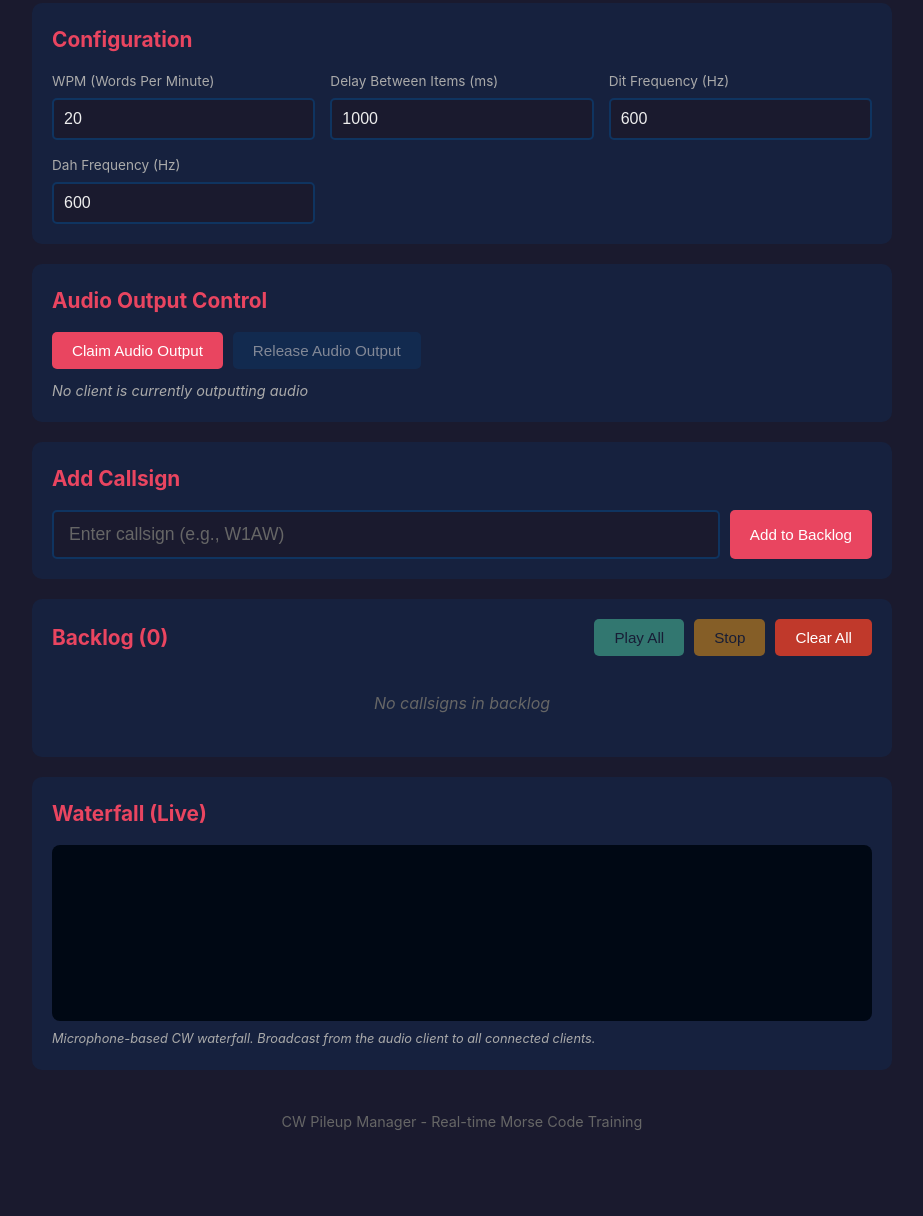
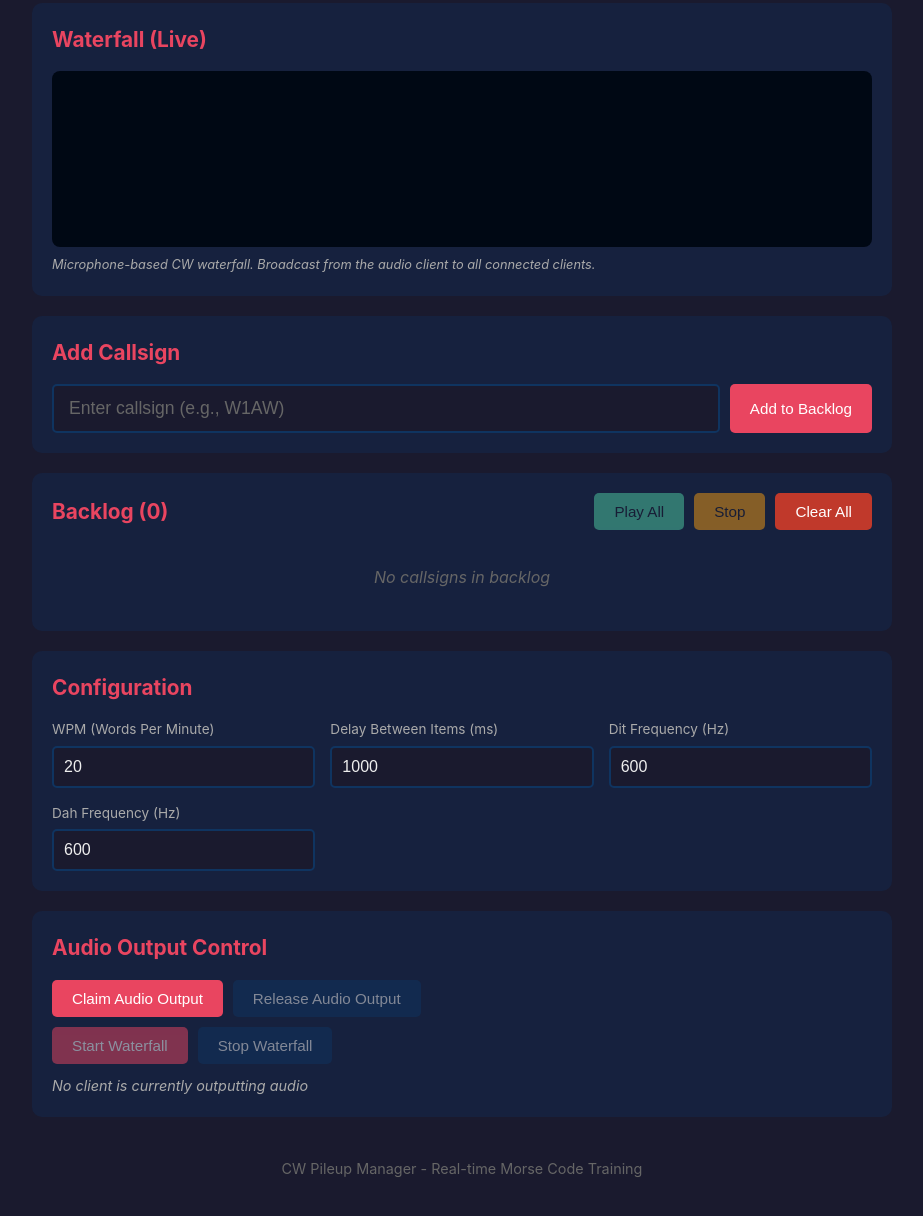
Before and after one commit to notepid/cwexp, a website: page public/index.html in a window 1280 px wide. Shown: the part 236-1452 px from the top of the page, without its empty margins (178-1101 px from the left). Before the commit the page ends 1409 px from the top, so only its background shows below. Drawn offline with Linux system fonts and the light colour scheme.

Commit message:
Reorganized the layout and added start/stop waterfall buttons to the main tab

```diff
--- a/public/app.js
+++ b/public/app.js
@@ -135,7 +135,7 @@ let embeddedWaterfallCanvas = null;
 let embeddedWaterfallCtx = null;
 let lastWaterfallSendTime = 0;
 let lastWaterfallDrawTime = 0;
-const WATERFALL_FRAME_INTERVAL = 50; // ms, ~20 FPS
+const WATERFALL_FRAME_INTERVAL = 5; // ms, ~200 FPS
 const WATERFALL_SEND_INTERVAL = WATERFALL_FRAME_INTERVAL; // keep send rate in sync with draw rate
 const WATERFALL_DOWNSAMPLED_BINS = 128;
 const WATERFALL_MAX_FREQ_HZ = 4000; // Limit visible / transmitted band to ~4 kHz
@@ -169,6 +169,8 @@ const waterfallView = document.getElementById('waterfallView');
 const embeddedWaterfallSection = document.getElementById('embeddedWaterfallSection');
 const startWaterfallBtn = document.getElementById('startWaterfallBtn');
 const stopWaterfallBtn = document.getElementById('stopWaterfallBtn');
+const startWaterfallBtnEmbedded = document.getElementById('startWaterfallBtnEmbedded');
+const stopWaterfallBtnEmbedded = document.getElementById('stopWaterfallBtnEmbedded');
 const waterfallStatus = document.getElementById('waterfallStatus');
 
 // Canvas references (assigned during init)
@@ -329,7 +331,7 @@ function updateAudioButtons() {
 
 // Update waterfall controls based on audio client state and running status
 function updateWaterfallControls() {
-  if (!startWaterfallBtn || !stopWaterfallBtn || !waterfallStatus) return;
+  if (!waterfallStatus) return;
 
   // Always show the waterfall section (even for non-audio clients receiving broadcast)
   if (embeddedWaterfallSection) {
@@ -337,14 +339,25 @@ function updateWaterfallControls() {
     embeddedWaterfallSection.style.opacity = '1';
   }
 
+  // Helper function to update button states
+  const updateButtons = (startBtn, stopBtn) => {
+    if (!startBtn || !stopBtn) return;
+    if (!isAudioClient) {
+      startBtn.disabled = true;
+      stopBtn.disabled = true;
+    } else {
+      startBtn.disabled = waterfallRunning;
+      stopBtn.disabled = !waterfallRunning;
+    }
+  };
+
+  // Update both sets of buttons (waterfall view and embedded in audio control)
+  updateButtons(startWaterfallBtn, stopWaterfallBtn);
+  updateButtons(startWaterfallBtnEmbedded, stopWaterfallBtnEmbedded);
+
   if (!isAudioClient) {
-    startWaterfallBtn.disabled = true;
-    stopWaterfallBtn.disabled = true;
     waterfallStatus.textContent = 'Viewing waterfall from audio client. Only the audio client can control it.';
   } else {
-    startWaterfallBtn.disabled = waterfallRunning;
-    stopWaterfallBtn.disabled = !waterfallRunning;
-
     if (waterfallRunning) {
       waterfallStatus.textContent = 'Waterfall running. Broadcasting to all clients.';
     } else if (!micStream) {
@@ -582,10 +595,6 @@ function drawColumnOnCanvas(ctx, canvas, bins) {
     column.data[idx + 1] = color.g;
     column.data[idx + 2] = color.b;
     column.data[idx + 3] = 255;
-  }
-
-  if (Math.random() < 0.05) { // Log occasionally to avoid spam
-    console.log('Sample bins being drawn:', sampleBins);
   }
 
   ctx.putImageData(column, width - 1, 0);
@@ -911,7 +920,7 @@ function setupEventListeners() {
     });
   }
 
-  // Waterfall controls
+  // Waterfall controls (waterfall view tab)
   if (startWaterfallBtn) {
     startWaterfallBtn.addEventListener('click', () => {
       startWaterfall();
@@ -920,6 +929,19 @@ function setupEventListeners() {
 
   if (stopWaterfallBtn) {
     stopWaterfallBtn.addEventListener('click', () => {
+      stopWaterfall();
+    });
+  }
+
+  // Waterfall controls (embedded in audio control section)
+  if (startWaterfallBtnEmbedded) {
+    startWaterfallBtnEmbedded.addEventListener('click', () => {
+      startWaterfall();
+    });
+  }
+
+  if (stopWaterfallBtnEmbedded) {
+    stopWaterfallBtnEmbedded.addEventListener('click', () => {
       stopWaterfall();
     });
   }
--- a/public/index.html
+++ b/public/index.html
@@ -1,29 +1,36 @@
 <!DOCTYPE html>
 <html lang="en">
+
 <head>
     <meta charset="UTF-8">
     <meta name="viewport" content="width=device-width, initial-scale=1.0">
     <title>CW Pileup Manager</title>
     <link rel="stylesheet" href="style.css">
 </head>
+
 <body>
     <div class="container">
         <header>
             <h1>CW Pileup Manager</h1>
             <div class="status-bar" role="status" aria-label="System status indicators">
                 <span class="status-label" id="connectionStatusLabel" hidden>Connection Status:</span>
-                <span id="connectionStatus" class="status disconnected" aria-labelledby="connectionStatusLabel" aria-label="Connection status">Disconnected</span>
+                <span id="connectionStatus" class="status disconnected" aria-labelledby="connectionStatusLabel"
+                    aria-label="Connection status">Disconnected</span>
                 <span class="status-label" id="clientCountLabel" hidden>Client Count:</span>
-                <span id="clientCount" aria-labelledby="clientCountLabel" aria-label="Number of connected clients">Clients: 0</span>
+                <span id="clientCount" aria-labelledby="clientCountLabel"
+                    aria-label="Number of connected clients">Clients: 0</span>
                 <span class="status-label" id="audioStatusLabel" hidden>Audio Status:</span>
-                <span id="audioStatus" class="audio-status" aria-labelledby="audioStatusLabel" aria-label="Audio client status">Audio: None</span>
+                <span id="audioStatus" class="audio-status" aria-labelledby="audioStatusLabel"
+                    aria-label="Audio client status">Audio: None</span>
             </div>
 
             <div class="view-tabs" role="tablist" aria-label="View selection">
-                <button id="managerViewTab" class="view-tab active" role="tab" aria-selected="true" aria-controls="managerView">
+                <button id="managerViewTab" class="view-tab active" role="tab" aria-selected="true"
+                    aria-controls="managerView">
                     Manager
                 </button>
-                <button id="waterfallViewTab" class="view-tab" role="tab" aria-selected="false" aria-controls="waterfallView">
+                <button id="waterfallViewTab" class="view-tab" role="tab" aria-selected="false"
+                    aria-controls="waterfallView">
                     Waterfall
                 </button>
             </div>
@@ -31,6 +38,47 @@
 
         <main>
             <div id="managerView" class="view-panel active" role="tabpanel" aria-labelledby="managerViewTab">
+                <section class="waterfall-embed" id="embeddedWaterfallSection" aria-hidden="false">
+                    <h2>Waterfall (Live)</h2>
+                    <div class="waterfall-embed-inner">
+                        <canvas id="embeddedWaterfallCanvas"></canvas>
+                    </div>
+                    <p class="waterfall-note">
+                        Microphone-based CW waterfall. Broadcast from the audio client to all connected clients.
+                    </p>
+                </section>
+
+                <section class="input-section">
+                    <h2>Add Callsign</h2>
+                    <form id="callsignForm">
+                        <input type="text" id="callsignInput" placeholder="Enter callsign (e.g., W1AW)"
+                            pattern="[A-Za-z0-9/]+" maxlength="20" autocomplete="off">
+                        <button type="submit" class="btn btn-primary">Add to Backlog</button>
+                    </form>
+                </section>
+
+                <section class="backlog-section">
+                    <div class="backlog-header">
+                        <h2>Backlog (<span id="backlogCount">0</span>)</h2>
+                        <div class="backlog-actions">
+                            <button id="playAllBtn" class="btn btn-success" disabled>Play All</button>
+                            <button id="stopBtn" class="btn btn-warning" disabled>Stop</button>
+                            <button id="clearBacklogBtn" class="btn btn-danger">Clear All</button>
+                        </div>
+                    </div>
+                    <div id="backlogList" class="backlog-list">
+                        <p class="empty-message">No callsigns in backlog</p>
+                    </div>
+                </section>
+
+                <section class="now-playing" id="nowPlayingSection" style="display: none;" aria-live="polite"
+                    role="status">
+                    <h2>Now Playing</h2>
+                    <div id="nowPlayingCallsign" class="now-playing-callsign"></div>
+                    <div id="nowPlayingMorse" class="now-playing-morse"></div>
+                </section>
+
+
                 <section class="config-panel">
                     <h2>Configuration</h2>
                     <div class="config-grid">
@@ -59,53 +107,22 @@
                         <button id="claimAudioBtn" class="btn btn-primary">Claim Audio Output</button>
                         <button id="releaseAudioBtn" class="btn btn-secondary" disabled>Release Audio Output</button>
                     </div>
+                    <div class="audio-buttons" style="margin-top: 10px;">
+                        <button id="startWaterfallBtnEmbedded" class="btn btn-primary" disabled>Start Waterfall</button>
+                        <button id="stopWaterfallBtnEmbedded" class="btn btn-secondary" disabled>Stop Waterfall</button>
+                    </div>
                     <p id="audioInfo" class="audio-info">No client is currently outputting audio</p>
                 </section>
 
-            <section class="input-section">
-                <h2>Add Callsign</h2>
-                <form id="callsignForm">
-                    <input type="text" id="callsignInput" placeholder="Enter callsign (e.g., W1AW)"
-                           pattern="[A-Za-z0-9/]+" maxlength="20" autocomplete="off">
-                    <button type="submit" class="btn btn-primary">Add to Backlog</button>
-                </form>
-            </section>
 
-            <section class="backlog-section">
-                <div class="backlog-header">
-                    <h2>Backlog (<span id="backlogCount">0</span>)</h2>
-                    <div class="backlog-actions">
-                        <button id="playAllBtn" class="btn btn-success" disabled>Play All</button>
-                        <button id="stopBtn" class="btn btn-warning" disabled>Stop</button>
-                        <button id="clearBacklogBtn" class="btn btn-danger">Clear All</button>
-                    </div>
-                </div>
-                <div id="backlogList" class="backlog-list">
-                    <p class="empty-message">No callsigns in backlog</p>
-                </div>
-            </section>
-
-            <section class="now-playing" id="nowPlayingSection" style="display: none;" aria-live="polite" role="status">
-                <h2>Now Playing</h2>
-                <div id="nowPlayingCallsign" class="now-playing-callsign"></div>
-                <div id="nowPlayingMorse" class="now-playing-morse"></div>
-            </section>
-
-            <section class="waterfall-embed" id="embeddedWaterfallSection" aria-hidden="false">
-                <h2>Waterfall (Live)</h2>
-                <div class="waterfall-embed-inner">
-                    <canvas id="embeddedWaterfallCanvas"></canvas>
-                </div>
-                <p class="waterfall-note">
-                    Microphone-based CW waterfall. Broadcast from the audio client to all connected clients.
-                </p>
-            </section>
             </div>
 
-            <section id="waterfallView" class="view-panel waterfall-view" role="tabpanel" aria-labelledby="waterfallViewTab" hidden>
+            <section id="waterfallView" class="view-panel waterfall-view" role="tabpanel"
+                aria-labelledby="waterfallViewTab" hidden>
                 <h2>Waterfall View</h2>
                 <p class="waterfall-description">
-                    Sideways waterfall of incoming audio using the audio client's microphone. Broadcast to all connected clients.
+                    Sideways waterfall of incoming audio using the audio client's microphone. Broadcast to all connected
+                    clients.
                 </p>
                 <div class="waterfall-controls">
                     <button id="startWaterfallBtn" class="btn btn-primary" disabled>Start Waterfall</button>
@@ -130,4 +147,5 @@
 
     <script src="app.js"></script>
 </body>
+
 </html>
```
Lines whose indentation alone changed are shown as unchanged.
